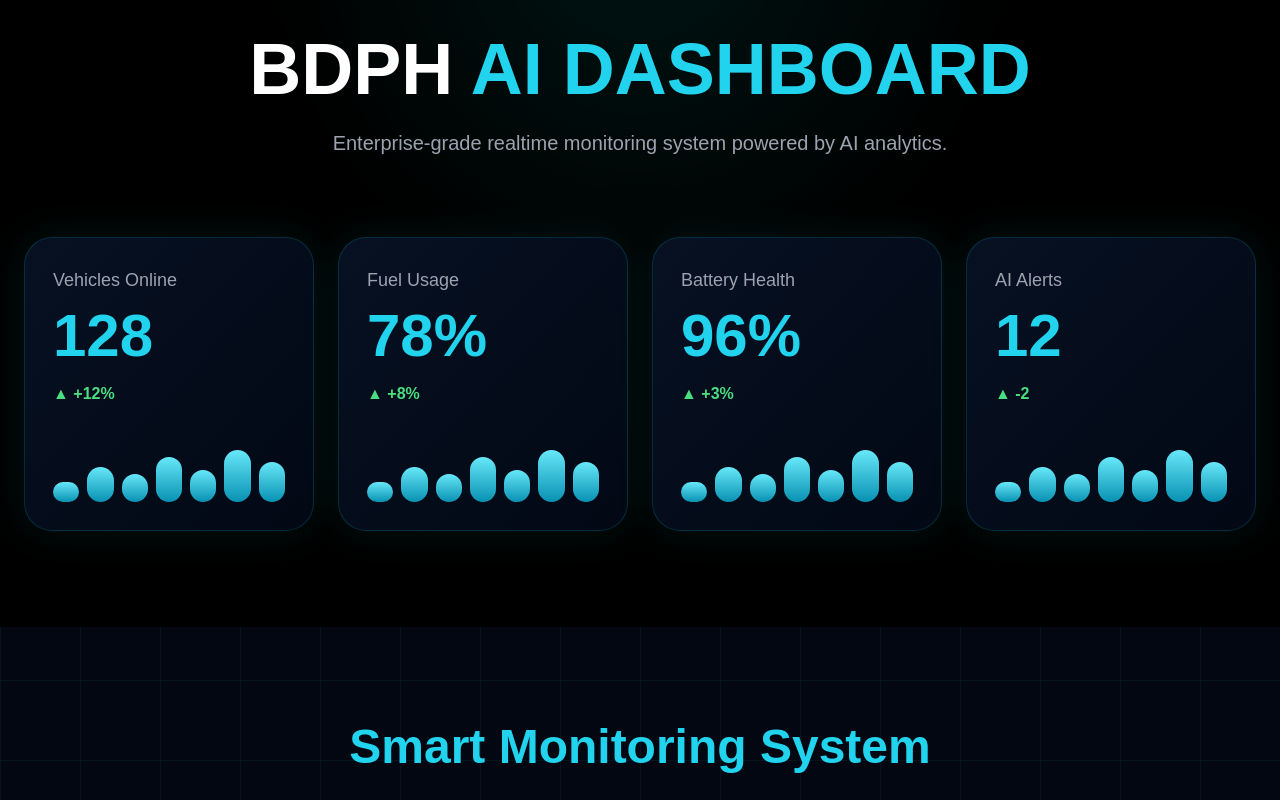
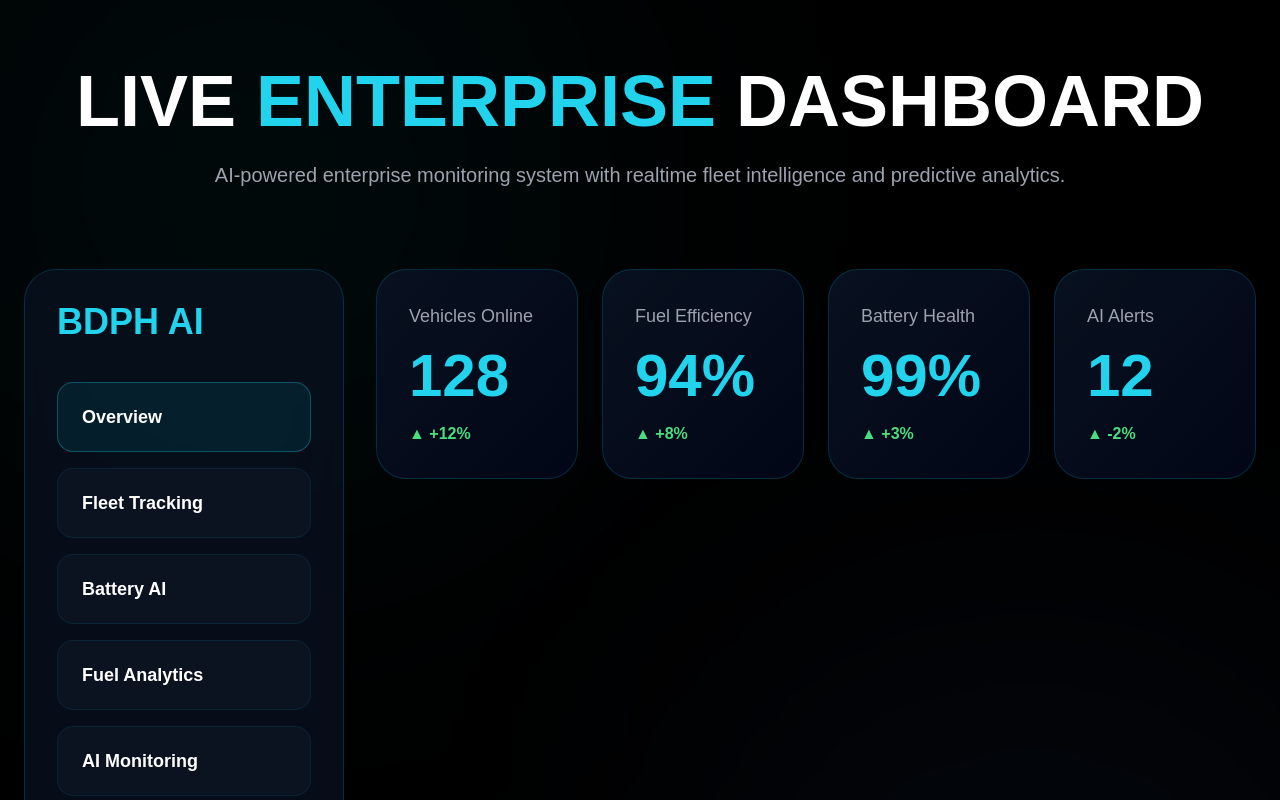
Before and after one commit to pritam1991verma/bdph-fleet-intelligence, a React (Vite) app: page / in a window 1280 px wide. Shown: the part 1880-2680 px from the top of the page. Built offline with nearby package versions, Linux system fonts and the light colour scheme.

Commit message:
Update Home.tsx

```diff
--- a/src/pages/Home.tsx
+++ b/src/pages/Home.tsx
@@ -38,7 +38,7 @@ function Home() {
   return (
     <div
       onMouseMove={handleMouseMove}
-      className="min-h-screen bg-[#030712] text-white overflow-x-hidden grid-bg relative"
+      className="min-h-screen bg-[#030712] text-white overflow-x-hidden relative"
     >
       {/* CURSOR GLOW */}
       <motion.div
@@ -54,6 +54,7 @@ function Home() {
       {/* LIVE STATUS BAR */}
       <div className="relative z-40 mt-[76px] bg-[#08111f] border-b border-cyan-500/10 overflow-hidden">
         <div className="animate-[ticker_25s_linear_infinite] whitespace-nowrap py-3 text-sm text-cyan-300">
+
           <span className="mx-10">
             ● GPS NETWORK ACTIVE
           </span>
@@ -81,27 +82,32 @@ function Home() {
           <span className="mx-10">
             ● ENTERPRISE SECURITY ACTIVE
           </span>
+
         </div>
       </div>
 
-      {/* HERO SECTION */}
+      {/* HERO */}
       <section
         id="home"
         className="relative flex flex-col items-center justify-center min-h-screen text-center px-6 overflow-hidden"
       >
-        {/* BG */}
+
+        {/* BACKGROUND */}
         <div className="absolute inset-0 bg-gradient-to-b from-cyan-500/10 via-transparent to-black"></div>
 
         <div className="absolute inset-0 opacity-20">
+
           <div className="absolute top-20 left-20 w-72 h-72 bg-cyan-500 rounded-full blur-[140px]"></div>
 
           <div className="absolute bottom-20 right-20 w-72 h-72 bg-blue-500 rounded-full blur-[140px]"></div>
 
           <div className="absolute top-1/2 left-1/2 w-96 h-96 bg-cyan-400 rounded-full blur-[180px] -translate-x-1/2 -translate-y-1/2 opacity-20"></div>
+
         </div>
 
         {/* FLOATING CARD LEFT */}
         <div className="absolute top-[25%] left-10 hidden xl:block z-20">
+
           <motion.div
             animate={{ y: [0, -12, 0] }}
             transition={{
@@ -110,6 +116,7 @@ function Home() {
             }}
             className="bg-[#08111f]/80 backdrop-blur-xl border border-cyan-500/20 rounded-3xl p-6 w-64 shadow-2xl"
           >
+
             <div className="text-gray-400 text-sm mb-2">
               Active Vehicles
             </div>
@@ -121,11 +128,14 @@ function Home() {
             <div className="mt-4 text-green-400 text-sm">
               ▲ 12% realtime increase
             </div>
+
           </motion.div>
+
         </div>
 
         {/* FLOATING CARD RIGHT */}
         <div className="absolute top-[45%] right-10 hidden xl:block z-20">
+
           <motion.div
             animate={{ y: [0, 12, 0] }}
             transition={{
@@ -134,6 +144,7 @@ function Home() {
             }}
             className="bg-[#08111f]/80 backdrop-blur-xl border border-cyan-500/20 rounded-3xl p-6 w-64 shadow-2xl"
           >
+
             <div className="text-gray-400 text-sm mb-2">
               AI Monitoring Status
             </div>
@@ -145,7 +156,9 @@ function Home() {
             <div className="mt-4 text-cyan-300 text-sm">
               System uptime stable
             </div>
+
           </motion.div>
+
         </div>
 
         {/* MAIN HERO */}
@@ -155,22 +168,28 @@ function Home() {
           transition={{ duration: 1 }}
           className="relative z-10"
         >
+
           <h1 className="text-5xl md:text-7xl font-extrabold leading-tight mb-8">
+
             FUTURE OF
             <span className="text-cyan-400">
               {" "}
               AI ENTERPRISE{" "}
             </span>
             INTELLIGENCE
+
           </h1>
 
           <p className="text-gray-400 text-xl max-w-3xl mx-auto mb-10">
+
             Advanced GPS tracking, fleet monitoring,
             realtime analytics, AI-powered enterprise
             automation and intelligent cloud systems.
+
           </p>
 
           <div className="flex flex-wrap justify-center gap-6">
+
             <button className="bg-cyan-500 hover:bg-cyan-400 text-black font-bold px-8 py-4 rounded-2xl transition">
               Explore Platform
             </button>
@@ -181,10 +200,12 @@ function Home() {
             >
               Live Dashboard
             </a>
+
           </div>
 
-          {/* ORBIT */}
+          {/* ORBIT UI */}
           <div className="mt-24 flex justify-center relative">
+
             <div className="absolute w-[500px] h-[500px] rounded-full border border-cyan-500/10 animate-ping"></div>
 
             <div className="absolute w-[400px] h-[400px] rounded-full border border-cyan-500/20 animate-pulse"></div>
@@ -198,6 +219,7 @@ function Home() {
               }}
               className="relative w-[300px] h-[300px] border border-cyan-500/30 rounded-full flex items-center justify-center"
             >
+
               <div className="absolute w-[200px] h-[200px] border border-cyan-500/20 rounded-full"></div>
 
               <div className="absolute w-[120px] h-[120px] border border-cyan-500/20 rounded-full"></div>
@@ -213,9 +235,13 @@ function Home() {
                 <Radar size={14} />
                 SCANNING
               </div>
+
             </motion.div>
+
           </div>
+
         </motion.div>
+
       </section>
 
       {/* SERVICES */}
@@ -223,8 +249,11 @@ function Home() {
         id="services"
         className="py-24 px-6"
       >
+
         <div className="max-w-7xl mx-auto">
+
           <div className="text-center mb-20">
+
             <h2 className="text-5xl font-bold text-cyan-400 mb-4">
               Enterprise Services
             </h2>
@@ -232,9 +261,11 @@ function Home() {
             <p className="text-gray-400 text-lg">
               Intelligent enterprise monitoring systems.
             </p>
+
           </div>
 
           <div className="grid md:grid-cols-2 lg:grid-cols-3 gap-8">
+
             {[
               "GPS Vehicle Tracking",
               "Fuel Monitoring",
@@ -243,11 +274,13 @@ function Home() {
               "Cloud Monitoring",
               "AI Automation",
             ].map((service, index) => (
+
               <motion.div
                 key={index}
                 whileHover={{ scale: 1.05 }}
                 className="bg-[#0b1120] border border-cyan-500/20 rounded-3xl p-8 hover:border-cyan-400 transition"
               >
+
                 <div className="w-16 h-16 rounded-2xl bg-cyan-500/10 border border-cyan-500/30 flex items-center justify-center mb-6 text-cyan-400 text-2xl">
                   ⚡
                 </div>
@@ -257,71 +290,146 @@ function Home() {
                 </h3>
 
                 <p className="text-gray-400">
-                  Enterprise-grade realtime analytics and
-                  monitoring systems.
+                  Enterprise-grade realtime analytics and monitoring systems.
                 </p>
+
               </motion.div>
+
             ))}
+
           </div>
+
         </div>
+
       </section>
 
-      {/* ULTRA DASHBOARD */}
+      {/* PREMIUM DASHBOARD */}
       <section
         id="dashboard"
-        className="relative py-24 px-6 bg-black overflow-hidden"
+        className="relative py-32 px-6 bg-black overflow-hidden"
       >
-        <div className="absolute inset-0 bg-[radial-gradient(circle_at_top,rgba(0,255,255,0.08),transparent_40%)] pointer-events-none" />
+
+        <div className="absolute top-0 left-0 w-[500px] h-[500px] bg-cyan-500/10 rounded-full blur-[180px]" />
+
+        <div className="absolute bottom-0 right-0 w-[500px] h-[500px] bg-blue-500/10 rounded-full blur-[180px]" />
 
         <div className="max-w-[1600px] mx-auto relative z-10">
-          {/* TITLE */}
+
           <div className="text-center mb-20">
-            <h2 className="text-5xl md:text-7xl font-black mb-6">
-              BDPH{" "}
+
+            <motion.h2
+              initial={{ opacity: 0, y: 40 }}
+              whileInView={{ opacity: 1, y: 0 }}
+              transition={{ duration: 0.8 }}
+              className="text-5xl md:text-7xl font-black mb-6"
+            >
+
+              LIVE{" "}
               <span className="text-cyan-400">
-                AI DASHBOARD
-              </span>
-            </h2>
+                ENTERPRISE
+              </span>{" "}
+              DASHBOARD
 
-            <p className="text-gray-400 text-xl max-w-3xl mx-auto">
-              Enterprise-grade realtime monitoring system
-              powered by AI analytics.
+            </motion.h2>
+
+            <p className="text-gray-400 text-xl max-w-4xl mx-auto">
+
+              AI-powered enterprise monitoring system with realtime
+              fleet intelligence and predictive analytics.
+
             </p>
+
           </div>
 
+          <div className="grid xl:grid-cols-[320px_1fr] gap-8">
+
+            {/* SIDEBAR */}
+            <motion.div
+              initial={{ opacity: 0, x: -40 }}
+              whileInView={{ opacity: 1, x: 0 }}
+              transition={{ duration: 0.8 }}
+              className="rounded-[32px] border border-cyan-500/20 bg-[#08111f]/80 backdrop-blur-2xl p-8"
+            >
+
+              <div className="text-4xl font-black text-cyan-400 mb-10">
+                BDPH AI
+              </div>
+
+              <div className="space-y-4">
+
+                {[
+                  "Overview",
+                  "Fleet Tracking",
+                  "Battery AI",
+                  "Fuel Analytics",
+                  "AI Monitoring",
+                  "Security Layer",
+                  "Cloud Sync",
+                  "Settings",
+                ].map((item, i) => (
+
+                  <motion.div
+                    key={i}
+                    whileHover={{
+                      x: 8,
+                    }}
+                    className={`rounded-2xl px-6 py-5 cursor-pointer ${
+                      i === 0
+                        ? "bg-cyan-500/10 border border-cyan-400/30"
+                        : "bg-[#0b1220] border border-cyan-500/10"
+                    }`}
+                  >
+
+                    <div className="text-white font-semibold text-lg">
+                      {item}
+                    </div>
+
+                  </motion.div>
+
+                ))}
+
+              </div>
+
+            </motion.div>
+
+            {/* MAIN PANEL */}
+            <div className="space-y-8">
+
               {/* STATS */}
-          <div className="grid grid-cols-1 md:grid-cols-2 xl:grid-cols-4 gap-6">
+              <div className="grid md:grid-cols-2 xl:grid-cols-4 gap-6">
+
                 {[
                   {
                     title: "Vehicles Online",
                     value: "128",
-                change: "+12%",
+                    growth: "+12%",
                   },
                   {
-                title: "Fuel Usage",
-                value: "78%",
-                change: "+8%",
+                    title: "Fuel Efficiency",
+                    value: "94%",
+                    growth: "+8%",
                   },
                   {
                     title: "Battery Health",
-                value: "96%",
-                change: "+3%",
+                    value: "99%",
+                    growth: "+3%",
                   },
                   {
                     title: "AI Alerts",
                     value: "12",
-                change: "-2",
+                    growth: "-2%",
                   },
-            ].map((card, index) => (
+                ].map((card, i) => (
+
                   <motion.div
-                key={index}
+                    key={i}
                     whileHover={{
                       y: -8,
-                  scale: 1.02,
                     }}
-                className="rounded-[28px] border border-cyan-500/20 bg-gradient-to-br from-[#071122] to-[#020814] p-7 shadow-[0_0_40px_rgba(0,255,255,0.08)]"
+                    className="rounded-[30px] border border-cyan-500/20 bg-gradient-to-br from-[#08111f] to-[#020617] p-8"
                   >
-                <div className="text-gray-400 text-lg mb-3">
+
+                    <div className="text-gray-400 text-lg mb-4">
                       {card.title}
                     </div>
 
@@ -330,26 +438,21 @@ function Home() {
                     </div>
 
                     <div className="mt-4 text-green-400 font-semibold">
-                  ▲ {card.change}
+                      ▲ {card.growth}
                     </div>
 
-                <div className="mt-8 flex items-end gap-2 h-16">
-                  {[20, 35, 28, 45, 32, 52, 40].map(
-                    (h, i) => (
-                      <div
-                        key={i}
-                        className="flex-1 rounded-full bg-gradient-to-t from-cyan-600 to-cyan-300"
-                        style={{
-                          height: `${h}px`,
-                        }}
-                      />
-                    )
-                  )}
+                  </motion.div>
+
+                ))}
+
               </div>
-              </motion.div>
-            ))}
+
             </div>
+
           </div>
+
+        </div>
+
       </section>
 
       {/* ANALYTICS */}
@@ -357,14 +460,19 @@ function Home() {
         id="analytics"
         className="py-24 px-6"
       >
+
         <div className="max-w-7xl mx-auto">
+
           <div className="text-center mb-20">
+
             <h2 className="text-5xl font-bold text-cyan-400 mb-4">
               Smart Monitoring System
             </h2>
+
           </div>
 
           <div className="grid md:grid-cols-2 lg:grid-cols-4 gap-8">
+
             {[
               {
                 title: "Pollution",
@@ -379,9 +487,7 @@ function Home() {
               {
                 title: "Battery",
                 status: "Realtime AI",
-                icon: (
-                  <BatteryCharging size={36} />
-                ),
+                icon: <BatteryCharging size={36} />,
               },
               {
                 title: "GPS Maps",
@@ -389,11 +495,13 @@ function Home() {
                 icon: <Map size={36} />,
               },
             ].map((item, index) => (
+
               <motion.div
                 key={index}
                 whileHover={{ scale: 1.05 }}
                 className="bg-[#08111f] border border-cyan-500/20 rounded-3xl p-8 hover:border-cyan-400 transition"
               >
+
                 <div className="text-cyan-400 mb-6">
                   {item.icon}
                 </div>
@@ -405,61 +513,365 @@ function Home() {
                 <div className="text-xl text-gray-300">
                   {item.status}
                 </div>
+
               </motion.div>
+
             ))}
+
           </div>
+
         </div>
+
       </section>
 
       <ControlPanel />
-
       <AnalyticsCharts />
-
       <LiveMap />
 
-      {/* ABOUT */}
+      {/* CONTACT SECTION HERE */}
+     {/* ENHANCED AI CONTACT SECTION */}
 <section
-        id="about"
-        className="py-24 px-6 bg-[#020617]"
+  id="contact"
+  className="relative py-32 px-6 bg-black overflow-hidden"
 >
-        <div className="max-w-5xl mx-auto text-center">
-          <h2 className="text-5xl font-bold text-cyan-400 mb-8">
-            About BDPH Group
-          </h2>
 
-          <p className="text-gray-400 text-xl leading-relaxed">
-            BDPH Group is an AI-driven enterprise
-            technology company delivering advanced GPS
-            intelligence, realtime fleet monitoring,
-            predictive analytics and intelligent
-            automation solutions.
+  {/* BACKGROUND FX */}
+  <div className="absolute inset-0">
+
+    <div className="absolute top-0 left-0 w-[500px] h-[500px] bg-cyan-500/10 rounded-full blur-[180px]" />
+
+    <div className="absolute bottom-0 right-0 w-[500px] h-[500px] bg-blue-500/10 rounded-full blur-[180px]" />
+
+    <div className="absolute top-1/2 left-1/2 w-[600px] h-[600px] bg-cyan-400/5 rounded-full blur-[220px] -translate-x-1/2 -translate-y-1/2" />
+
+  </div>
+
+  <div className="max-w-7xl mx-auto relative z-10">
+
+    {/* TITLE */}
+    <div className="text-center mb-24">
+
+      <motion.h2
+        initial={{ opacity: 0, y: 40 }}
+        whileInView={{ opacity: 1, y: 0 }}
+        transition={{ duration: 0.8 }}
+        className="text-5xl md:text-7xl font-black mb-6"
+      >
+
+        CONTACT{" "}
+        <span className="text-cyan-400">
+          BDPH AI
+        </span>
+
+      </motion.h2>
+
+      <p className="text-gray-400 text-xl max-w-4xl mx-auto">
+
+        Connect with our AI enterprise intelligence team for
+        realtime fleet systems, GPS monitoring, cloud analytics,
+        predictive automation and enterprise infrastructure solutions.
+
       </p>
+
     </div>
+
+    <div className="grid lg:grid-cols-[1fr_1.1fr] gap-10">
+
+      {/* LEFT SIDE */}
+      <motion.div
+        initial={{ opacity: 0, x: -40 }}
+        whileInView={{ opacity: 1, x: 0 }}
+        transition={{ duration: 0.8 }}
+        className="space-y-8"
+      >
+
+        {/* COMPANY CARD */}
+        <div className="rounded-[32px] border border-cyan-500/20 bg-[#08111f]/80 backdrop-blur-2xl p-10 shadow-[0_0_50px_rgba(0,255,255,0.08)]">
+
+          <div className="flex items-center gap-5 mb-10">
+
+            <div className="w-20 h-20 rounded-3xl bg-cyan-500/10 border border-cyan-500/20 flex items-center justify-center text-4xl">
+              🚀
+            </div>
+
+            <div>
+
+              <div className="text-4xl font-black text-cyan-400">
+                BDPH GROUP
+              </div>
+
+              <div className="text-gray-500 mt-2">
+                Enterprise AI Intelligence Platform
+              </div>
+
+            </div>
+
+          </div>
+
+          <div className="space-y-8">
+
+            <div className="flex items-start gap-5">
+
+              <div className="w-14 h-14 rounded-2xl bg-cyan-500/10 border border-cyan-500/20 flex items-center justify-center text-cyan-400 text-2xl">
+                📍
+              </div>
+
+              <div>
+
+                <div className="text-xl font-semibold text-white mb-1">
+                  Corporate Office
+                </div>
+
+                <div className="text-gray-400">
+                  Bhagalpur, Bihar, India
+                </div>
+
+              </div>
+
+            </div>
+
+            <div className="flex items-start gap-5">
+
+              <div className="w-14 h-14 rounded-2xl bg-cyan-500/10 border border-cyan-500/20 flex items-center justify-center text-cyan-400 text-2xl">
+                📞
+              </div>
+
+              <div>
+
+                <div className="text-xl font-semibold text-white mb-1">
+                  Contact Number
+                </div>
+
+                <div className="text-gray-400">
+                  +91 9122221684
+                </div>
+
+              </div>
+
+            </div>
+
+            <div className="flex items-start gap-5">
+
+              <div className="w-14 h-14 rounded-2xl bg-cyan-500/10 border border-cyan-500/20 flex items-center justify-center text-cyan-400 text-2xl">
+                ✉️
+              </div>
+
+              <div>
+
+                <div className="text-xl font-semibold text-white mb-1">
+                  Email Address
+                </div>
+
+                <div className="text-gray-400">
+                  info@bdphgroup.com
+                </div>
+
+              </div>
+
+            </div>
+
+            <div className="flex items-start gap-5">
+
+              <div className="w-14 h-14 rounded-2xl bg-cyan-500/10 border border-cyan-500/20 flex items-center justify-center text-cyan-400 text-2xl">
+                🌐
+              </div>
+
+              <div>
+
+                <div className="text-xl font-semibold text-white mb-1">
+                  Website
+                </div>
+
+                <div className="text-gray-400">
+                  www.bdphgroup.com
+                </div>
+
+              </div>
+
+            </div>
+
+          </div>
+
+        </div>
+
+        {/* AI STATUS CARD */}
+        <motion.div
+          animate={{
+            y: [0, -10, 0],
+          }}
+          transition={{
+            repeat: Infinity,
+            duration: 5,
+          }}
+          className="rounded-[32px] border border-cyan-500/20 bg-gradient-to-br from-cyan-500/10 to-blue-500/10 backdrop-blur-2xl p-8"
+        >
+
+          <div className="flex items-center justify-between mb-8">
+
+            <div>
+
+              <div className="text-3xl font-black text-cyan-400 mb-2">
+                AI SYSTEM STATUS
+              </div>
+
+              <div className="text-gray-400">
+                Enterprise cloud intelligence active
+              </div>
+
+            </div>
+
+            <div className="w-5 h-5 rounded-full bg-green-400 animate-pulse"></div>
+
+          </div>
+
+          <div className="space-y-5">
+
+            {[
+              "Realtime GPS Monitoring",
+              "Fleet Intelligence Active",
+              "Cloud Synchronization Stable",
+              "AI Prediction Engine Running",
+            ].map((item, i) => (
+
+              <div
+                key={i}
+                className="flex items-center justify-between border-b border-cyan-500/10 pb-4"
+              >
+
+                <div className="text-white">
+                  {item}
+                </div>
+
+                <div className="text-green-400 font-semibold">
+                  ACTIVE
+                </div>
+
+              </div>
+
+            ))}
+
+          </div>
+
+        </motion.div>
+
+      </motion.div>
+
+      {/* RIGHT SIDE FORM */}
+      <motion.div
+        initial={{ opacity: 0, x: 40 }}
+        whileInView={{ opacity: 1, x: 0 }}
+        transition={{ duration: 0.8 }}
+        className="rounded-[36px] border border-cyan-500/20 bg-[#08111f]/80 backdrop-blur-2xl p-10 shadow-[0_0_60px_rgba(0,255,255,0.08)]"
+      >
+
+        <div className="mb-10">
+
+          <div className="text-5xl font-black text-cyan-400 mb-4">
+            Send Enquiry
+          </div>
+
+          <div className="text-gray-400 text-lg">
+            Connect directly with our AI enterprise team.
+          </div>
+
+        </div>
+
+        <div className="space-y-6">
+
+          <input
+            type="text"
+            placeholder="Full Name"
+            className="w-full bg-[#020617] border border-cyan-500/20 rounded-2xl px-6 py-5 text-white outline-none focus:border-cyan-400 transition"
+          />
+
+          <input
+            type="email"
+            placeholder="Email Address"
+            className="w-full bg-[#020617] border border-cyan-500/20 rounded-2xl px-6 py-5 text-white outline-none focus:border-cyan-400 transition"
+          />
+
+          <input
+            type="text"
+            placeholder="Company Name"
+            className="w-full bg-[#020617] border border-cyan-500/20 rounded-2xl px-6 py-5 text-white outline-none focus:border-cyan-400 transition"
+          />
+
+          <textarea
+            rows={6}
+            placeholder="Describe your enterprise requirement..."
+            className="w-full bg-[#020617] border border-cyan-500/20 rounded-2xl px-6 py-5 text-white outline-none focus:border-cyan-400 transition resize-none"
+          />
+
+          <motion.button
+            whileHover={{
+              scale: 1.02,
+            }}
+            whileTap={{
+              scale: 0.98,
+            }}
+            className="w-full bg-cyan-500 hover:bg-cyan-400 text-black font-black text-lg py-5 rounded-2xl transition shadow-[0_0_30px_rgba(0,255,255,0.35)]"
+          >
+
+            Launch AI Enquiry
+
+          </motion.button>
+
+        </div>
+
+        {/* BOTTOM STATS */}
+        <div className="grid grid-cols-3 gap-5 mt-10">
+
+          {[
+            {
+              title: "Clients",
+              value: "250+",
+            },
+            {
+              title: "AI Accuracy",
+              value: "99%",
+            },
+            {
+              title: "Support",
+              value: "24/7",
+            },
+          ].map((item, i) => (
+
+            <div
+              key={i}
+              className="rounded-2xl bg-cyan-500/5 border border-cyan-500/10 p-5 text-center"
+            >
+
+              <div className="text-3xl font-black text-cyan-400 mb-2">
+                {item.value}
+              </div>
+
+              <div className="text-gray-500 text-sm">
+                {item.title}
+              </div>
+
+            </div>
+
+          ))}
+
+        </div>
+
+      </motion.div>
+
+    </div>
+
+    {/* FOOTER */}
+    <div className="mt-24 pt-10 border-t border-cyan-500/10 text-center">
+
+      <div className="text-gray-500 text-lg">
+        © 2026 BDPH GROUP — AI Fleet Intelligence Platform
+      </div>
+
+    </div>
+
+  </div>
+
 </section>
 
-      {/* CONTACT */}
-      <section
-        id="contact"
-        className="py-24 px-6 bg-black border-t border-cyan-500/10"
-      >
-        <div className="max-w-7xl mx-auto">
-          <div className="text-center mb-20">
-            <h2 className="text-5xl font-bold text-cyan-400 mb-6">
-              Contact BDPH Group
-            </h2>
-
-            <p className="text-gray-400 text-xl">
-              Enterprise AI Solutions & Fleet Intelligence
-              Platform
-            </p>
-          </div>
-
-          <div className="mt-20 pt-10 border-t border-cyan-500/10 text-center text-gray-500">
-            © 2026 BDPH GROUP — AI Fleet Intelligence
-            Platform
-          </div>
-        </div>
-      </section>
     </div>
   );
 }
```
Lines whose indentation alone changed are shown as unchanged.
